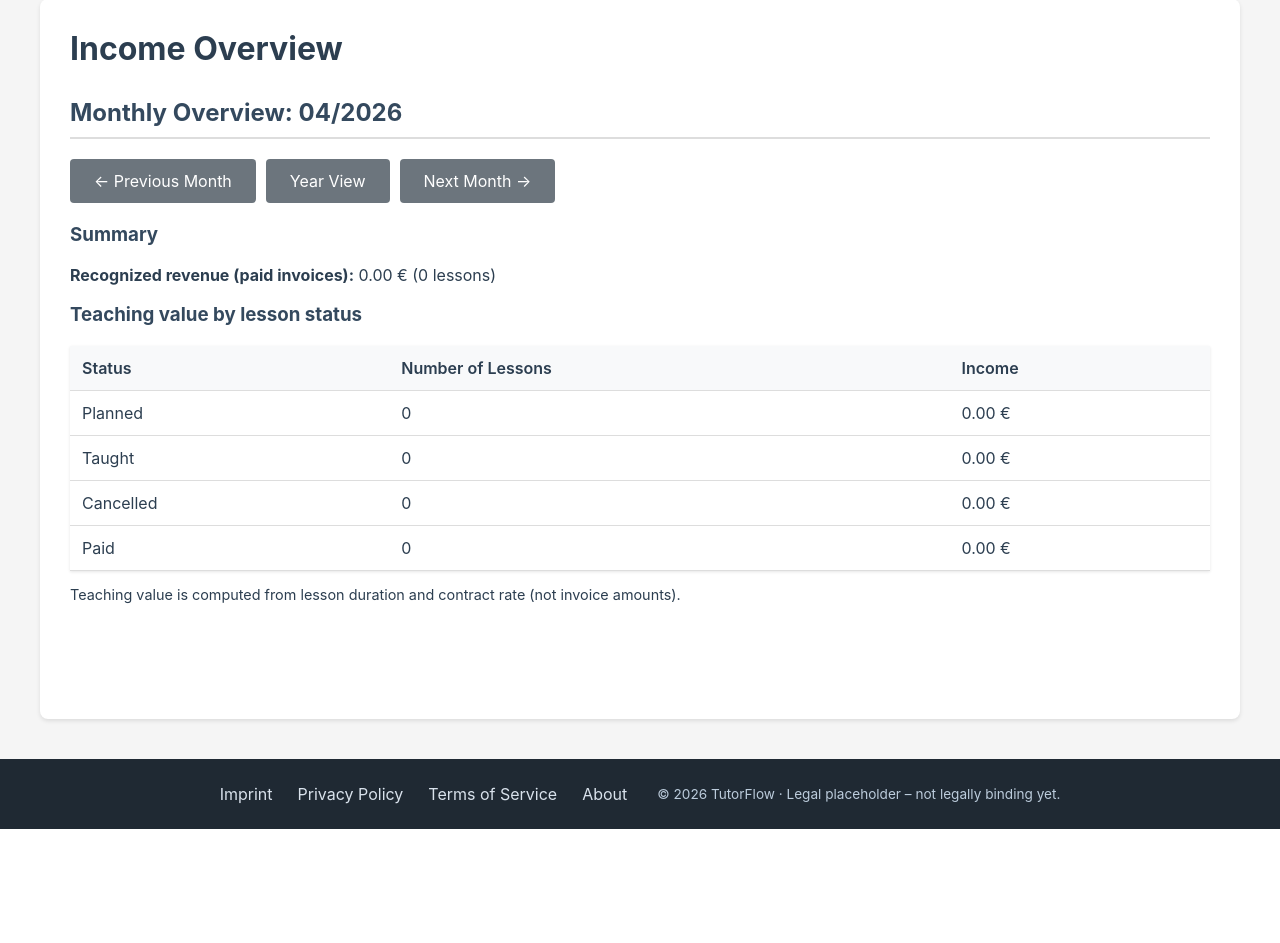
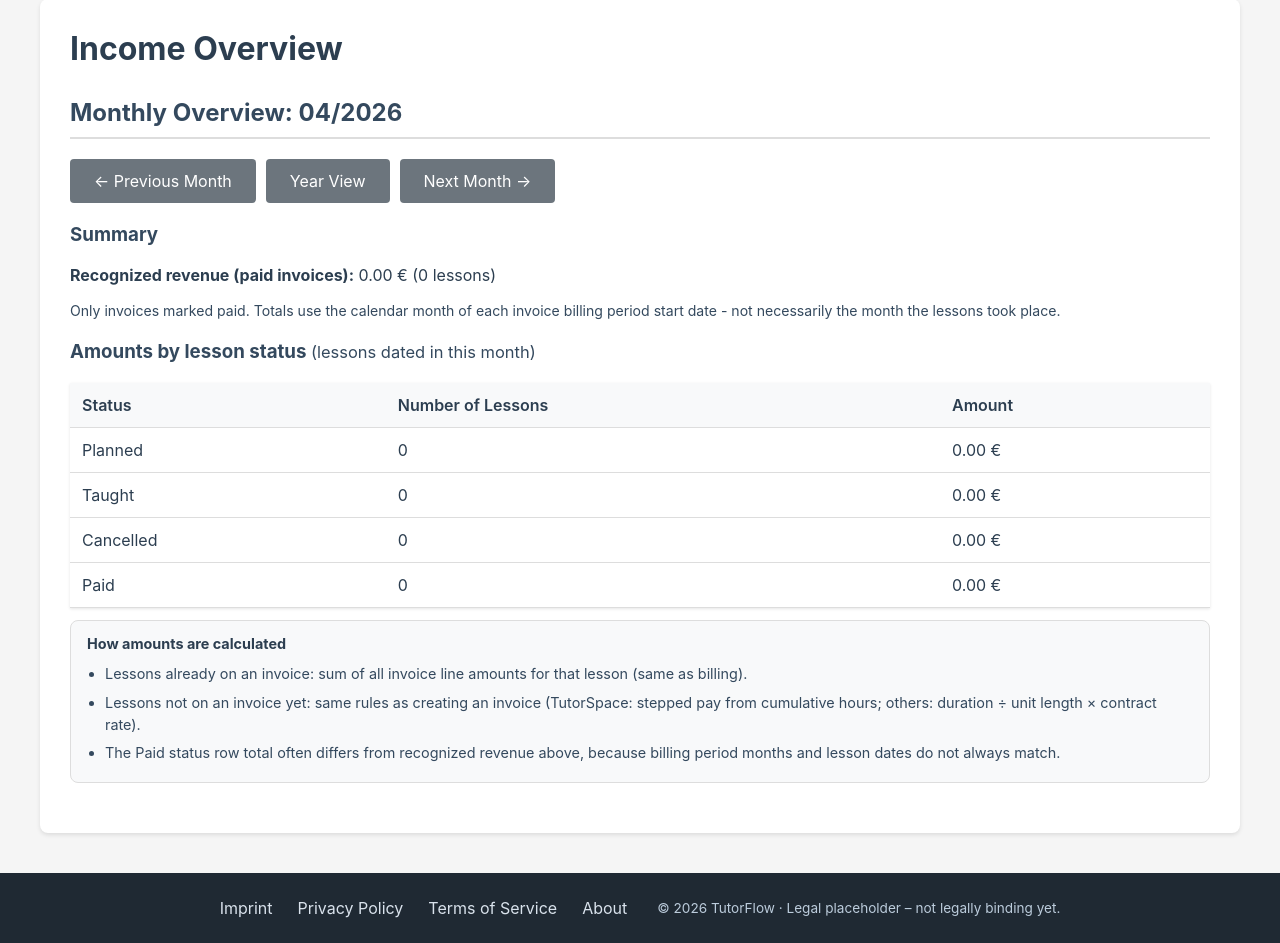
Before and after one commit to andreaseirich/tutorflow, a Django app: page /income/ in a window 1280 px wide. Shown: the part 99-1042 px from the top of the page. Before the commit the page ends 928 px from the top, so only its background shows below. Run offline with Django 5.2, Linux system fonts and the light colour scheme; the visitor is signed in with stand-in values (Sample User, id 1); data that the repository does not hold is empty; parts of the project's set-up code (start-up, migrations or seed data) failed here and were passed over.

Commit message:
Income/reports UX, invoice tutor fix, lesson amount sum
- InvoiceService: resolve owner for TutorSpace when user=None
- IncomeSelector: sum all InvoiceItem amounts per lesson; billing status uses _get_lesson_amount
- Tests: multi-line invoice items, TutorSpace invoice owner fallback
- UI: tutorflow-help-box, income month/year explanations, dashboard hint + link
- Reports: definitions box, recognized revenue labels, euro filter, hints
- finance_metrics docstring; invoice TutorSpace tip + settings link
- de: django.po updates for new strings

Made-with: Cursor

```diff
--- a/backend/apps/billing/templates/billing/invoice_create.html
+++ b/backend/apps/billing/templates/billing/invoice_create.html
@@ -48,7 +48,7 @@
 
     {% if billable_lessons %}
     {% if tutorspace_show_tier_explainer %}
-    <div style="background: #e3f2fd; padding: 14px 16px; border-radius: 6px; margin-bottom: 16px; border-left: 4px solid #1976d2; font-size: 0.95em;">
+    <div class="tutorflow-help-box" style="border-left: 4px solid #1976d2; background: #e3f2fd;">
         <p style="margin: 0 0 8px 0;"><strong>{% trans "TutorSpace – tier calculation" %}</strong></p>
         <p style="margin: 0;">
             {% blocktrans with mins=tutorspace_preview_prior_minutes fh=tutorspace_preview_prior_full_hours rm=tutorspace_preview_prior_remainder_minutes %}
@@ -62,7 +62,7 @@
             {% endblocktrans %}
         </p>
         {% else %}
-        <p style="margin: 8px 0 0 0;">{% trans "Tip: If 14 € appears too early, set “Count TutorSpace tier hours only from” in Settings (or remove very old test lessons)." %}</p>
+        <p style="margin: 8px 0 0 0;">{% trans 'Tip: If 14 € appears too early, set "Count TutorSpace tier hours only from" in Settings, or remove old test lessons.' %} <a href="{% url 'core:settings' %}">{% trans "Open settings" %}</a></p>
         {% endif %}
     </div>
     {% endif %}
--- a/backend/apps/core/finance_metrics.py
+++ b/backend/apps/core/finance_metrics.py
@@ -2,7 +2,15 @@
 Canonical definitions for revenue and statistics.
 
 All metrics are owner-scoped (Invoice.owner / Lesson via contract->student->user).
-Revenue is always based on Invoice.total_amount; never on Lesson.status directly.
+
+Recognized revenue: sum of ``Invoice.total_amount`` for invoices with status PAID,
+bucketed by the **calendar month of** ``Invoice.period_start`` (billing period start),
+not by individual lesson dates. This matches the Income/Reports “recognized revenue”
+figures.
+
+Lesson counts and “taught hours” use lesson **session dates** in the selected month.
+
+See Income overview and Reports templates for user-facing explanations.
 """
 
 from datetime import date
--- a/backend/apps/core/selectors.py
+++ b/backend/apps/core/selectors.py
@@ -12,7 +12,7 @@ from apps.contracts.models import ContractMonthlyPlan
 from apps.contracts.tutorspace_compensation import calculate_tutorspace_amount_for_session
 from apps.lessons.models import Lesson
 from django.contrib.auth.models import User
-from django.db.models import Q
+from django.db.models import Q, Sum
 
 
 class IncomeSelector:
@@ -20,11 +20,12 @@ class IncomeSelector:
     Selector für Einnahmenberechnungen und -auswertungen.
 
     Verwendet die gleiche Berechnungslogik wie das Abrechnungssystem:
-    - units = lesson_duration_minutes / contract_unit_duration_minutes
-    - amount = units * hourly_rate
+    - Standard: units = lesson_duration_minutes / contract_unit_duration_minutes,
+      amount = units * hourly_rate
+    - TutorSpace: Stufenvergütung wie InvoiceService (kumulierte Stunden).
 
-    Für Lessons, die in Rechnungen enthalten sind, werden die Beträge
-    aus den InvoiceItems genommen (Single Source of Truth).
+    Für Lessons mit Rechnungspositionen: Summe der zugehörigen InvoiceItem-Beträge
+    (Single Source of Truth).
     """
 
     @staticmethod
@@ -59,8 +60,9 @@ class IncomeSelector:
         """
         Gibt den Betrag für eine Lesson zurück.
 
-        Wenn die Lesson in einer Rechnung ist, wird der Betrag aus dem InvoiceItem genommen.
-        Sonst wird der Betrag mit der gleichen Logik wie InvoiceService berechnet.
+        Wenn die Lesson in Rechnungspositionen vorkommt, ist die Summe aller zugehörigen
+        InvoiceItem-Beträge maßgeblich (mehrere Rechnungen / mehrere Zeilen möglich).
+        Sonst wie InvoiceService berechnet.
 
         Args:
             lesson: Lesson-Instanz
@@ -68,14 +70,10 @@ class IncomeSelector:
         Returns:
             Betrag als Decimal
         """
-        # Check if lesson is in an invoice
-        invoice_item = InvoiceItem.objects.filter(lesson=lesson).first()
-        if invoice_item:
-            # Use amount from InvoiceItem (Single Source of Truth)
-            return invoice_item.amount
-        else:
-            # Calculate amount with same logic as InvoiceService
-            return IncomeSelector._calculate_lesson_amount(lesson)
+        invoiced_total = InvoiceItem.objects.filter(lesson=lesson).aggregate(s=Sum("amount"))["s"]
+        if invoiced_total is not None:
+            return invoiced_total
+        return IncomeSelector._calculate_lesson_amount(lesson)
 
     @staticmethod
     def get_monthly_income(year: int, month: int, status: str = "paid", user: User = None) -> dict:
@@ -332,12 +330,7 @@ class IncomeSelector:
         # For invoiced lessons: amounts from InvoiceItems (Single Source of Truth)
         invoiced_income = Decimal("0.00")
         for lesson in invoiced_lessons:
-            invoice_item = InvoiceItem.objects.filter(lesson=lesson).first()
-            if invoice_item:
-                invoiced_income += invoice_item.amount
-            else:
-                # Fallback: calculate with same logic
-                invoiced_income += IncomeSelector._calculate_lesson_amount(lesson)
+            invoiced_income += IncomeSelector._get_lesson_amount(lesson)
 
         # For not invoiced lessons: calculate with same logic as InvoiceService
         not_invoiced_income = Decimal("0.00")
--- a/backend/apps/core/templates/core/base.html
+++ b/backend/apps/core/templates/core/base.html
@@ -161,6 +161,23 @@
         .btn-group { margin-top: 20px; display: flex; flex-wrap: wrap; gap: 10px; }
         .btn-group .btn { margin-right: 0; }
         .premium-badge { background: #ffc107; color: #856404; padding: 4px 8px; border-radius: 3px; font-size: 0.85em; font-weight: bold; margin-left: 8px; }
+
+        /* Help / explanation callouts (income, reports, billing hints) */
+        .tutorflow-help-box {
+            font-size: 0.9em;
+            color: var(--text-secondary);
+            background: var(--table-header-bg);
+            border: 1px solid var(--border-color);
+            border-radius: 8px;
+            padding: 12px 16px;
+            margin: 12px 0 20px;
+            line-height: 1.55;
+        }
+        .tutorflow-help-box strong { color: var(--text-primary); }
+        .tutorflow-help-box ul { margin: 8px 0 0; padding-left: 1.25em; }
+        .tutorflow-help-box li { margin-bottom: 6px; }
+        .tutorflow-help-box p:last-child { margin-bottom: 0; }
+        .tutorflow-kpi-hint { font-size: 0.88em; color: var(--text-secondary); margin-top: 6px; line-height: 1.45; }
 
         h1 { color: var(--text-primary); margin-top: 0; }
         h2 { color: var(--text-secondary); margin-top: 30px; border-bottom: 2px solid var(--border-color); padding-bottom: 10px; }
--- a/backend/apps/core/templates/core/dashboard.html
+++ b/backend/apps/core/templates/core/dashboard.html
@@ -75,6 +75,7 @@
 
 <h2>{% trans "Income" %} ({{ current_month }}/{{ current_year }})</h2>
 <p><strong>{% trans "Recognized revenue (paid invoices):" %}</strong> {{ current_month_income.total_income|euro }} {% blocktrans count counter=current_month_income.lesson_count %}({{ counter }} lesson){% plural %}({{ counter }} lessons){% endblocktrans %}</p>
+<p class="tutorflow-kpi-hint">{% trans "Paid invoices only, grouped by billing period start month (not always the month lessons occurred)." %} <a href="{% url 'core:income' %}?year={{ current_year }}&month={{ current_month }}">{% trans "Income overview" %}</a> — {% trans "amounts by lesson status and notes." %}</p>
 
 {% if conflict_count > 0 %}
 <p class="conflict">⚠ {% blocktrans count counter=conflict_count %}{{ counter }} conflict in upcoming lessons!{% plural %}{{ counter }} conflicts in upcoming lessons!{% endblocktrans %}</p>
--- a/backend/apps/core/templates/core/income_overview.html
+++ b/backend/apps/core/templates/core/income_overview.html
@@ -18,14 +18,15 @@
 
 <h3>{% trans "Summary" %}</h3>
 <p><strong>{% trans "Recognized revenue (paid invoices):" %}</strong> {{ monthly_income.total_income|euro }} {% blocktrans count counter=monthly_income.lesson_count %}({{ counter }} lesson){% plural %}({{ counter }} lessons){% endblocktrans %}</p>
+<p class="tutorflow-kpi-hint">{% trans "Only invoices marked paid. Totals use the calendar month of each invoice billing period start date - not necessarily the month the lessons took place." %}</p>
 
-<h3>{% trans "Teaching value by lesson status" %}</h3>
+<h3>{% trans "Amounts by lesson status" %} <span class="text-muted" style="font-weight: normal; font-size: 0.88em;">({% trans "lessons dated in this month" %})</span></h3>
 <table>
     <thead>
         <tr>
             <th>{% trans "Status" %}</th>
             <th>{% trans "Number of Lessons" %}</th>
-            <th>{% trans "Income" %}</th>
+            <th>{% trans "Amount" %}</th>
         </tr>
     </thead>
     <tbody>
@@ -38,7 +39,14 @@
         {% endfor %}
     </tbody>
 </table>
-<p class="text-muted" style="font-size: 0.9em;">{% trans "Teaching value is computed from lesson duration and contract rate (not invoice amounts)." %}</p>
+<div class="tutorflow-help-box">
+    <strong>{% trans "How amounts are calculated" %}</strong>
+    <ul>
+        <li>{% trans "Lessons already on an invoice: sum of all invoice line amounts for that lesson (same as billing)." %}</li>
+        <li>{% trans "Lessons not on an invoice yet: same rules as creating an invoice (TutorSpace: stepped pay from cumulative hours; others: duration ÷ unit length × contract rate)." %}</li>
+        <li>{% trans "The Paid status row total often differs from recognized revenue above, because billing period months and lesson dates do not always match." %}</li>
+    </ul>
+</div>
 
 {% else %}
 <h2>{% trans "Year Overview" %}: {{ year }}</h2>
@@ -50,14 +58,16 @@
 
 <h3>{% trans "Year Summary" %}</h3>
 <p><strong>{% trans "Recognized revenue (paid invoices):" %}</strong> {{ yearly_income.total_income|euro }} {% blocktrans count counter=yearly_income.total_lessons %}({{ counter }} lesson){% plural %}({{ counter }} lessons){% endblocktrans %}</p>
+<p class="tutorflow-kpi-hint">{% blocktrans with yr=year %}This total is the sum of recognized revenue for each month in {{ yr }}. Each month counts only paid invoices whose billing period starts in that month.{% endblocktrans %}</p>
 
 <h3>{% trans "Monthly Breakdown" %}</h3>
+<p class="tutorflow-kpi-hint">{% trans "The recognized revenue column is paid invoice totals for that month (by billing period start)." %}</p>
 <table class="table">
     <thead>
         <tr>
             <th>{% trans "Month" %}</th>
             <th>{% trans "Lessons" %}</th>
-            <th>{% trans "Income" %}</th>
+            <th>{% trans "Recognized revenue" %}</th>
             <th>{% trans "Actions" %}</th>
         </tr>
     </thead>
@@ -89,13 +99,13 @@
     </tbody>
 </table>
 
-<h3>{% trans "Teaching value by lesson status" %}</h3>
+<h3>{% trans "Amounts by lesson status" %} <span class="text-muted" style="font-weight: normal; font-size: 0.88em;">({% blocktrans with yr=year %}lessons dated in {{ yr }}{% endblocktrans %})</span></h3>
 <table>
     <thead>
         <tr>
             <th>{% trans "Status" %}</th>
             <th>{% trans "Number of Lessons" %}</th>
-            <th>{% trans "Value" %}</th>
+            <th>{% trans "Amount" %}</th>
         </tr>
     </thead>
     <tbody>
@@ -108,6 +118,14 @@
         {% endfor %}
     </tbody>
 </table>
-<p class="text-muted" style="font-size: 0.9em;">{% trans "Teaching value is computed from lesson duration and contract rate (not invoice amounts)." %}</p>
+<div class="tutorflow-help-box">
+    <strong>{% trans "How amounts are calculated" %}</strong>
+    <ul>
+        <li>{% trans "Lessons already on an invoice: sum of all invoice line amounts for that lesson (same as billing)." %}</li>
+        <li>{% trans "Lessons not on an invoice yet: same rules as creating an invoice (TutorSpace: stepped pay from cumulative hours; others: duration ÷ unit length × contract rate)." %}</li>
+        <li>{% blocktrans with yr=year %}This table lists every lesson with a date in {{ yr }}, no matter when it was invoiced.{% endblocktrans %}</li>
+        <li>{% trans "The sum of all status rows is not expected to equal the yearly recognized revenue total." %}</li>
+    </ul>
+</div>
 {% endif %}
 {% endblock %}
```
Also changed, not shown: backend/apps/billing/services.py (+6 -8 lines), backend/apps/billing/test_invoice_calculation_and_status.py (+32 -0 lines), backend/apps/core/templates/core/reports.html (+24 -11 lines), backend/apps/core/test_income_calculation_and_formatting.py (+51 -0 lines), backend/apps/core/tests/test_reports.py (+3 -0 lines), backend/locale/de/LC_MESSAGES/django.po.
